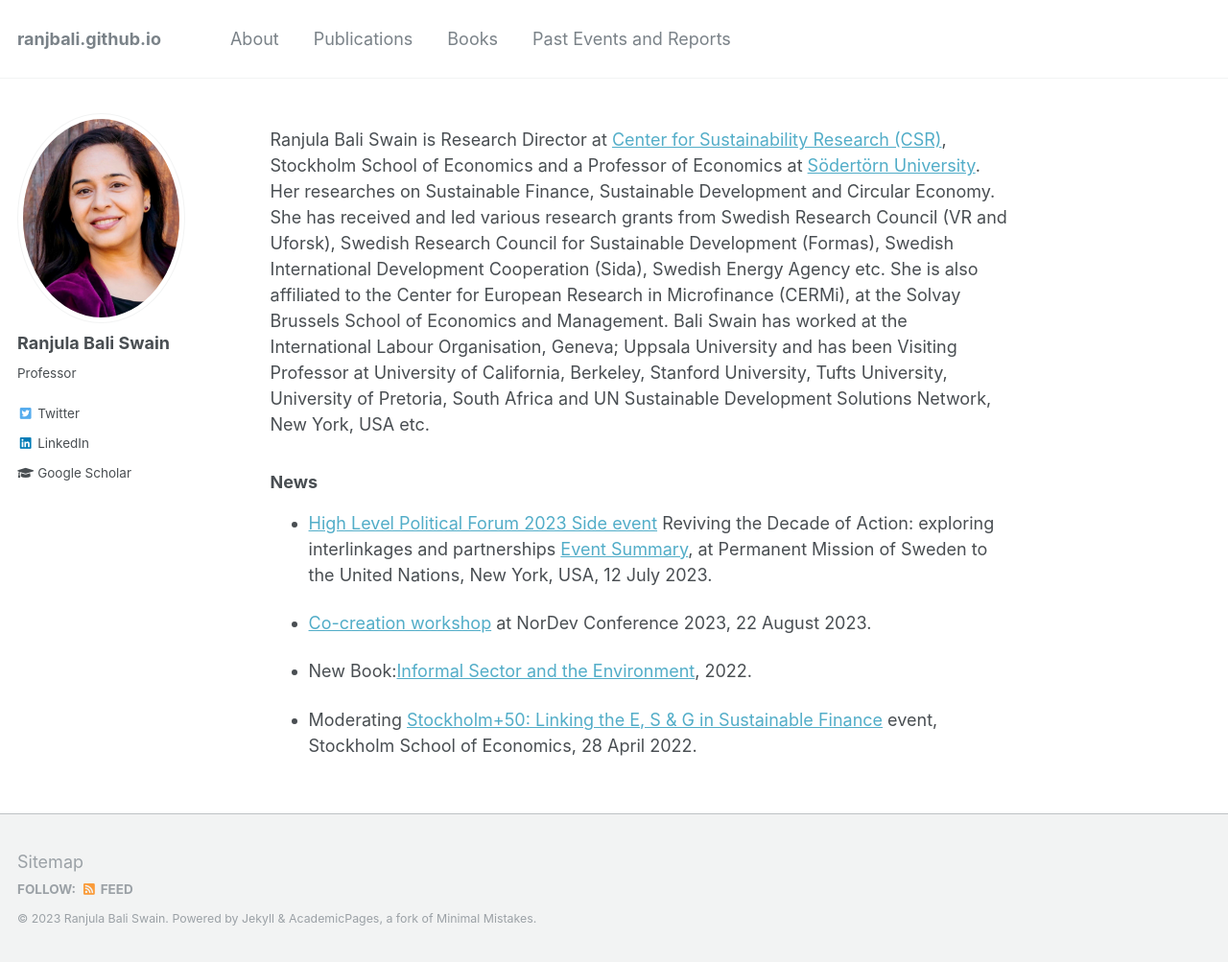
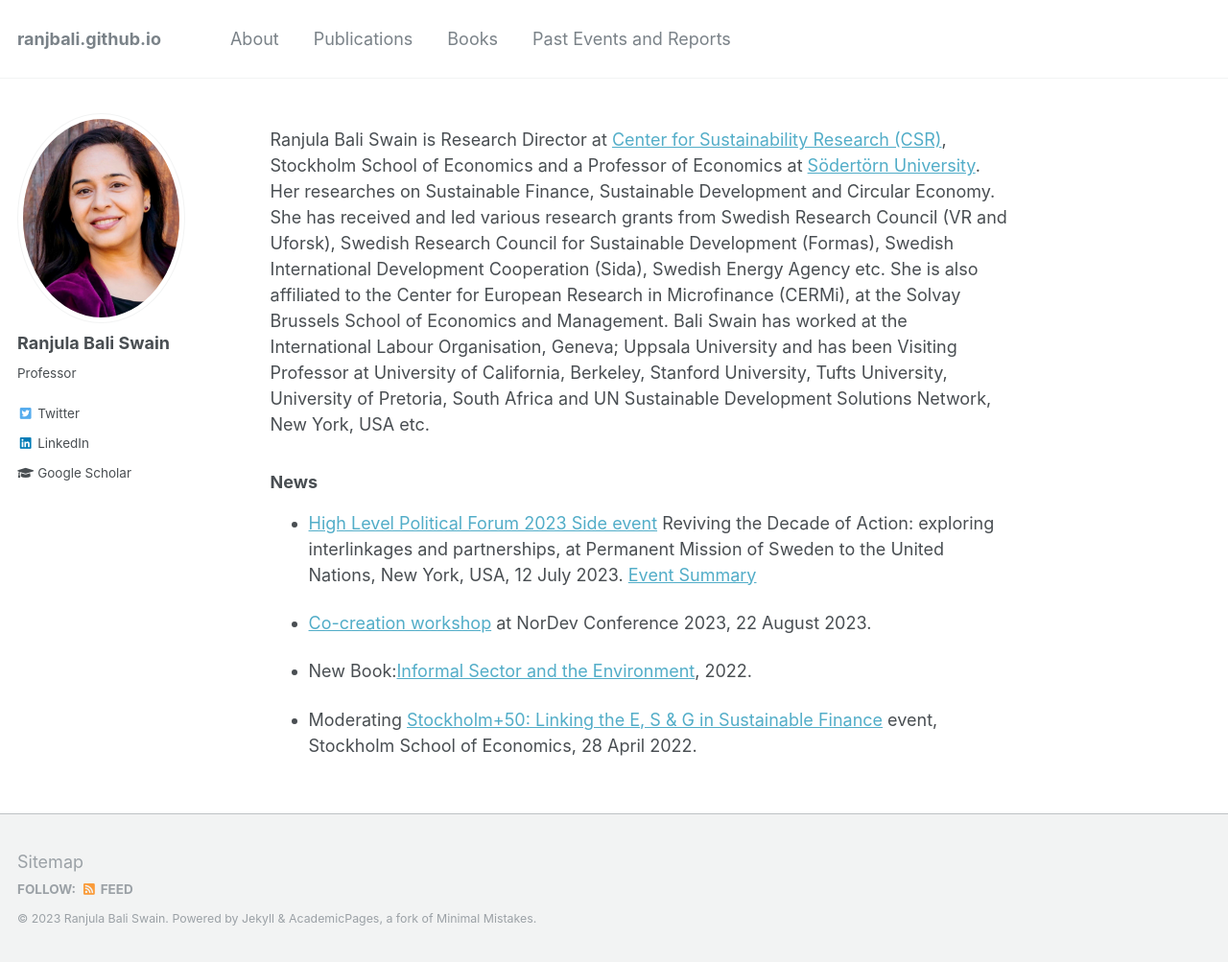
Before and after one commit to ranjbali/ranjbali.github.io, a Jekyll site: the page built from _pages/about.md, in a window 1280 px wide and 1003 px high. Shown: the whole window at 96% size. Built offline with Jekyll 4.4.1, drawn with Linux system fonts in a browser that asks for light colours.

```diff
--- a/_pages/about.md
+++ b/_pages/about.md
@@ -11,7 +11,7 @@ redirect_from:
 Ranjula Bali Swain is Research Director at [Center for Sustainability Research (CSR)](https://www.hhs.se/en/research/centers/csr/), Stockholm School of Economics and a Professor of Economics at [Södertörn University](https://www.sh.se/kontakt/forskare/ranjula-bali). Her researches on Sustainable Finance, Sustainable Development and Circular Economy.  She has received and led various research grants from  Swedish Research Council (VR and Uforsk), Swedish Research Council for Sustainable Development (Formas), Swedish International Development Cooperation (Sida), Swedish Energy Agency etc. She is also affiliated to the Center for European Research in Microfinance (CERMi), at the Solvay Brussels School of Economics and Management. Bali Swain has worked at the International Labour Organisation, Geneva; Uppsala University and has been Visiting Professor at University of California, Berkeley, Stanford University, Tufts University, University of Pretoria, South Africa and UN Sustainable Development Solutions Network, New York, USA etc.
 
 ### News
-* [High Level Political Forum 2023 Side event](https://www.hhs.se/en/research/centers/csr/news/high-level-political-forum-2023-reviving-the-decade-of-action-exploring-interlinkages-and-partnerships/)  Reviving the Decade of Action: exploring interlinkages and partnerships [Event Summary](../files/HLPF 2023 Side Event Report.pdf), at Permanent Mission of Sweden to the United Nations, New York, USA, 12 July 2023.
+* [High Level Political Forum 2023 Side event](https://www.hhs.se/en/research/centers/csr/news/high-level-political-forum-2023-reviving-the-decade-of-action-exploring-interlinkages-and-partnerships/)  Reviving the Decade of Action: exploring interlinkages and partnerships, at Permanent Mission of Sweden to the United Nations, New York, USA, 12 July 2023. [Event Summary](../files/HLPF 2023 Side Event Report.pdf)
 
 * [Co-creation workshop](https://www.hhs.se/en/research/centers/csr/news/co-creation-workshop-at-nordev/) at NorDev Conference 2023, 22 August 2023.
 
```
